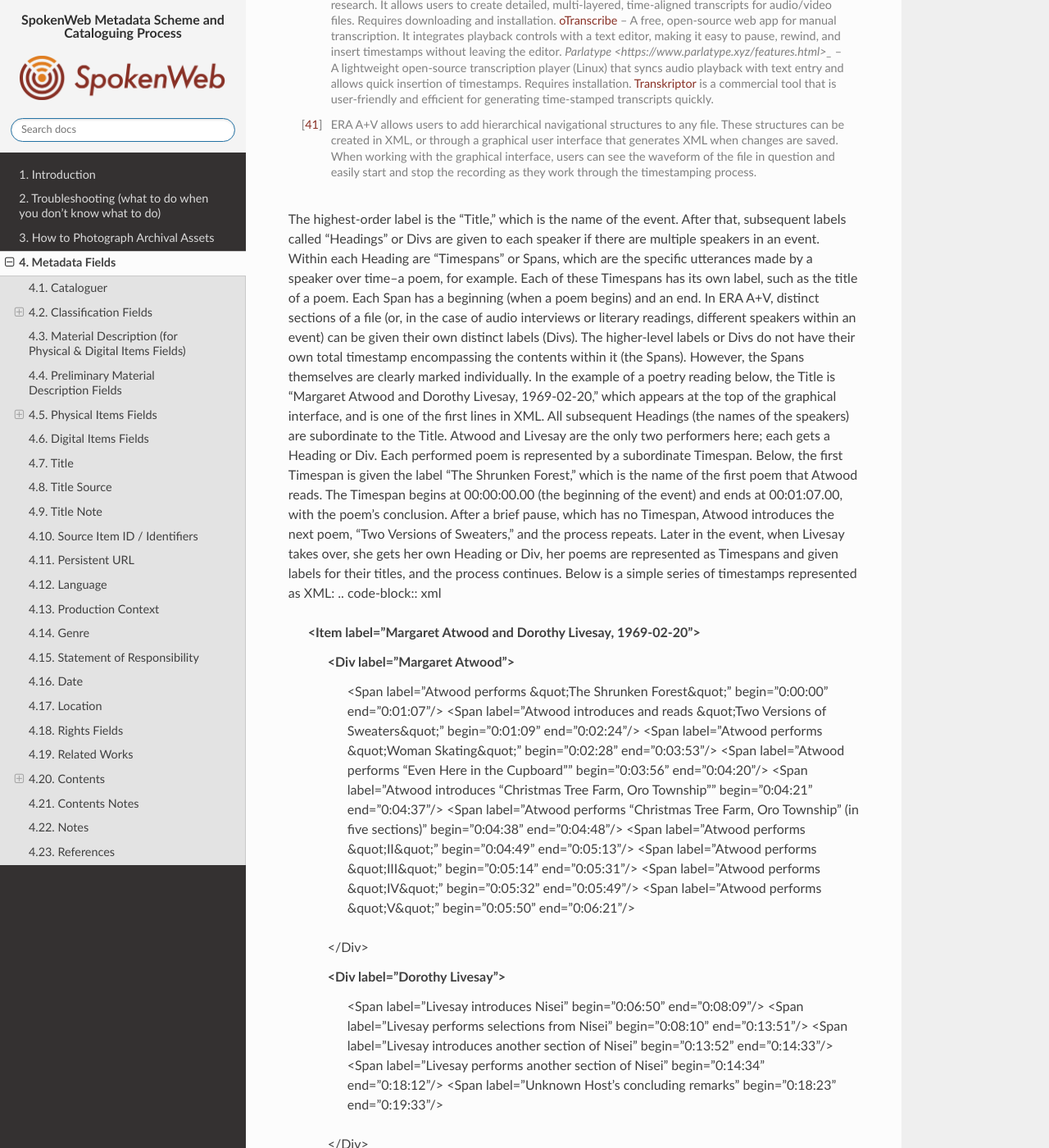
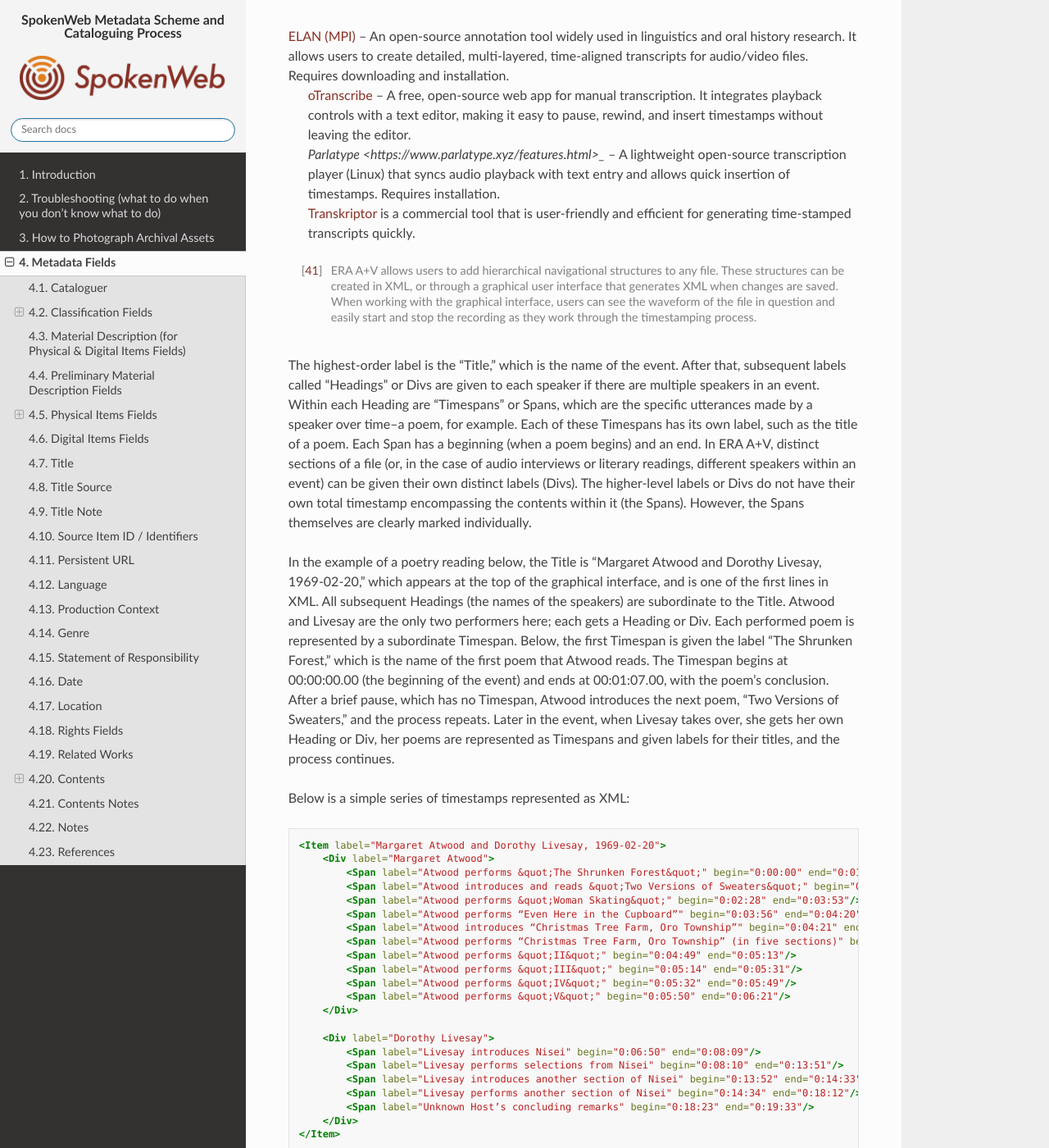
Before and after one commit to spokenweb/spokenweb-metadata-scheme, a Sphinx documentation site: the page built from docs/4-metadata-fields.rst, in a window 1280 px wide and 1400 px high, scrolled down 52670 px. Shown: the whole window at 82% size. Built offline with Sphinx 7.4.7 and the Read the Docs theme 3.1.0, drawn with Linux system fonts in a browser that asks for light colours; some of the changed text lies outside the part shown.

Commit message:
Update 4-metadata-fields.rst
trying to fix reference formatting

```diff
--- a/docs/4-metadata-fields.rst
+++ b/docs/4-metadata-fields.rst
@@ -1568,14 +1568,18 @@
 .. [38] http://rightsstatements.org/page/1.0/?language=en
 .. [39] https://creativecommons.org/licenses/
 .. [40] Transcriva for Mac was the first transcription software used for timestamping SpokenWeb audio collections contents. As of 2020 it is no longer supported, but there are other options available including:
-  `ELAN (MPI) <https://archive.mpi.nl/tla/elan>`_ – An open-source annotation tool widely used in linguistics and oral history research. It allows users to create detailed, multi-layered, time-aligned transcripts for audio/video files. Requires downloading and installation.
-  `oTranscribe <https://otranscribe.com/>`_ – A free, open-source web app for manual transcription. It integrates playback controls with a text editor, making it easy to pause, rewind, and insert timestamps without leaving the editor.
-  `Parlatype <https://www.parlatype.xyz/features.html>_` – A lightweight open-source transcription player (Linux) that syncs audio playback with text entry and allows quick insertion of timestamps. Requires installation.
-  `Transkriptor <https://transkriptor.com/>`_ is a commercial tool that is user-friendly and efficient for generating time-stamped transcripts quickly.
+| `ELAN (MPI) <https://archive.mpi.nl/tla/elan>`_ – An open-source annotation tool widely used in linguistics and oral history research. It allows users to create detailed, multi-layered, time-aligned transcripts for audio/video files. Requires downloading and installation.
+|  `oTranscribe <https://otranscribe.com/>`_ – A free, open-source web app for manual transcription. It integrates playback controls with a text editor, making it easy to pause, rewind, and insert timestamps without leaving the editor.
+|  `Parlatype <https://www.parlatype.xyz/features.html>_` – A lightweight open-source transcription player (Linux) that syncs audio playback with text entry and allows quick insertion of timestamps. Requires installation.
+|  `Transkriptor <https://transkriptor.com/>`_ is a commercial tool that is user-friendly and efficient for generating time-stamped transcripts quickly.
 .. [41] ERA A+V allows users to add hierarchical navigational structures to any file. These structures can be created in XML, or through a graphical user interface that generates XML when changes are saved. When working with the graphical interface, users can see the waveform of the file in question and easily start and stop the recording as they work through the timestamping process.
+
 The highest-order label is the “Title,” which is the name of the event. After that, subsequent labels called “Headings” or Divs are given to each speaker if there are multiple speakers in an event. Within each Heading are “Timespans” or Spans, which are the specific utterances made by a speaker over time--a poem, for example. Each of these Timespans has its own label, such as the title of a poem. Each Span has a beginning (when a poem begins) and an end. In ERA A+V, distinct sections of a file (or, in the case of audio interviews or literary readings, different speakers within an event) can be given their own distinct labels (Divs). The higher-level labels or Divs do not have their own total timestamp encompassing the contents within it (the Spans). However, the Spans themselves are clearly marked individually.
+
 In the example of a poetry reading below, the Title is “Margaret Atwood and Dorothy Livesay, 1969-02-20,” which appears at the top of the graphical interface, and is one of the first lines in XML. All subsequent Headings (the names of the speakers) are subordinate to the Title. Atwood and Livesay are the only two performers here; each gets a Heading or Div. Each performed poem is represented by a subordinate Timespan. Below, the first Timespan is given the label “The Shrunken Forest,” which is the name of the first poem that Atwood reads. The Timespan begins at 00:00:00.00 (the beginning of the event) and ends at 00:01:07.00, with the poem’s conclusion. After a brief pause, which has no Timespan, Atwood introduces the next poem, “Two Versions of Sweaters,” and the process repeats. Later in the event, when Livesay takes over, she gets her own Heading or Div, her poems are represented as Timespans and given labels for their titles, and the process continues.
+
 Below is a simple series of timestamps represented as XML:
+
 .. code-block:: xml
 
   <Item label="Margaret Atwood and Dorothy Livesay, 1969-02-20">
@@ -1602,6 +1606,7 @@
   </Item>
 
 .. code-block:: xml
+
   <item label="Imaginary Recording of Dorothy Livesay">
     <span label="Warren Tallman introduces Dorothy Livesay" begin="00:02:35.00" end="00:04:06.00"/>
     <span label="Dorothy Livesay reads Outrider" begin="00:04:08.00" end="00:08:06.00"/>
```
